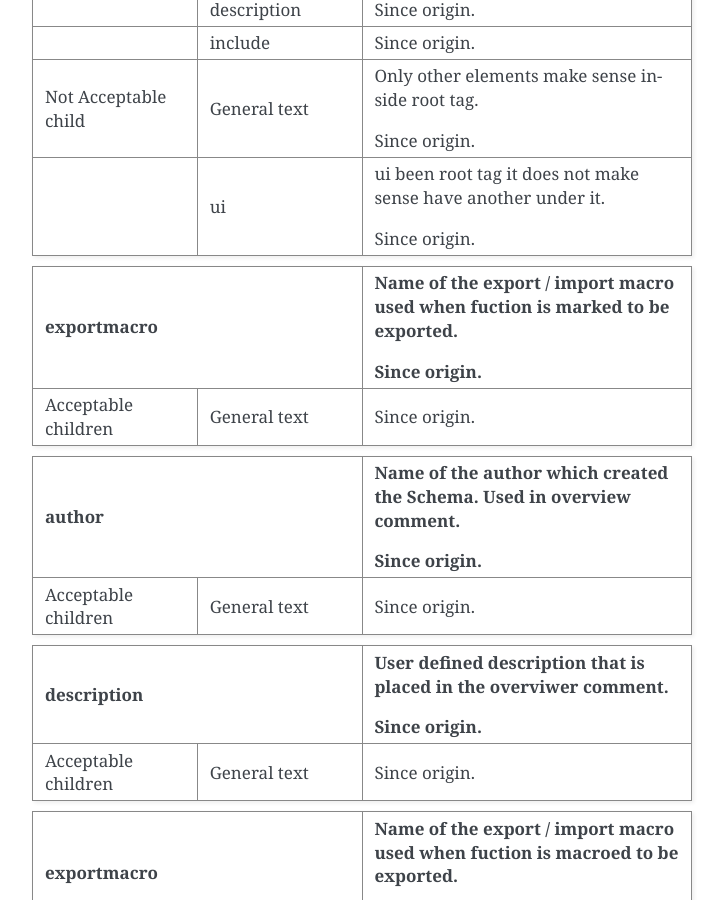
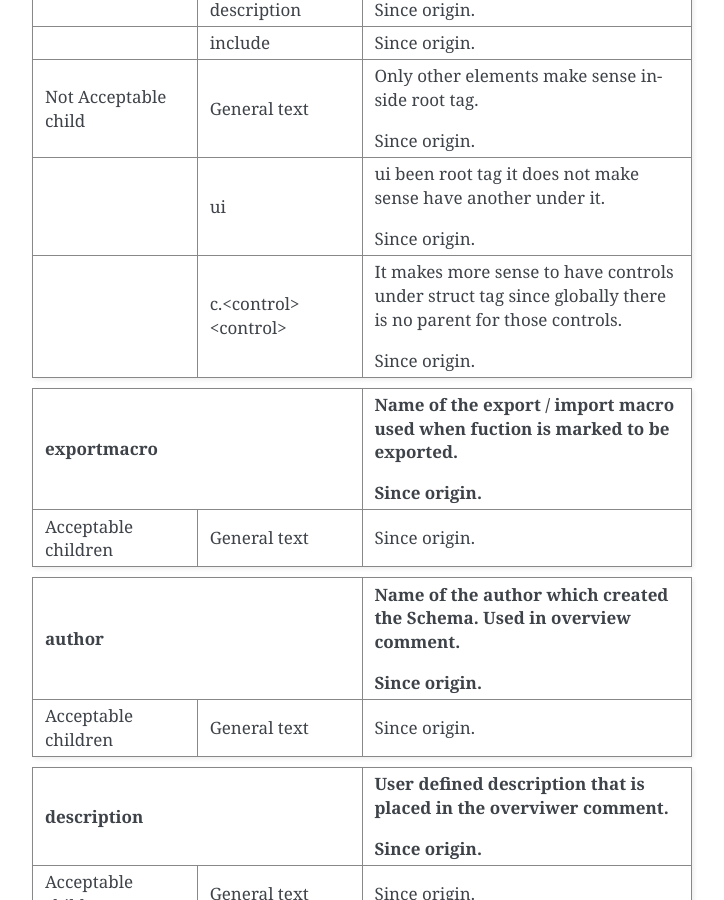
Before and after one commit to HenrikAkseliValve/UicForQSkinny, a Sphinx documentation site: the page built from doc/Schema.rst, in a window 1280 px wide and 900 px high, scrolled down 681 px. Shown: the whole window, without its empty margins (388-1112 px from the left). Built offline with Sphinx 7.4.7, drawn with Linux system fonts in a browser that asks for light colours.

Commit message:
Disallowing controls under ui.
Tag ui is for the metadata really. Controls should be under struct so that we know
what parent control/window is.

```diff
--- a/doc/Schema.rst
+++ b/doc/Schema.rst
@@ -39,6 +39,11 @@ Note that in tables below tag names may have text surrounded by "<" ">". These m
 	|                        |                                  | Since origin.                                                             |
 	+------------------------+----------------------------------+---------------------------------------------------------------------------+
 	|                        | ui                               | ui been root tag it does not make sense have another under it.            |
+	|                        |                                  |                                                                           |
+	|                        |                                  | Since origin.                                                             |
+	+------------------------+----------------------------------+---------------------------------------------------------------------------+
+	|                        | c.<control>                      | It makes more sense to have controls under struct tag since globally      |
+	|                        | <control>                        | there is no parent for those controls.                                    |
 	|                        |                                  |                                                                           |
 	|                        |                                  | Since origin.                                                             |
 	+------------------------+----------------------------------+---------------------------------------------------------------------------+
```
